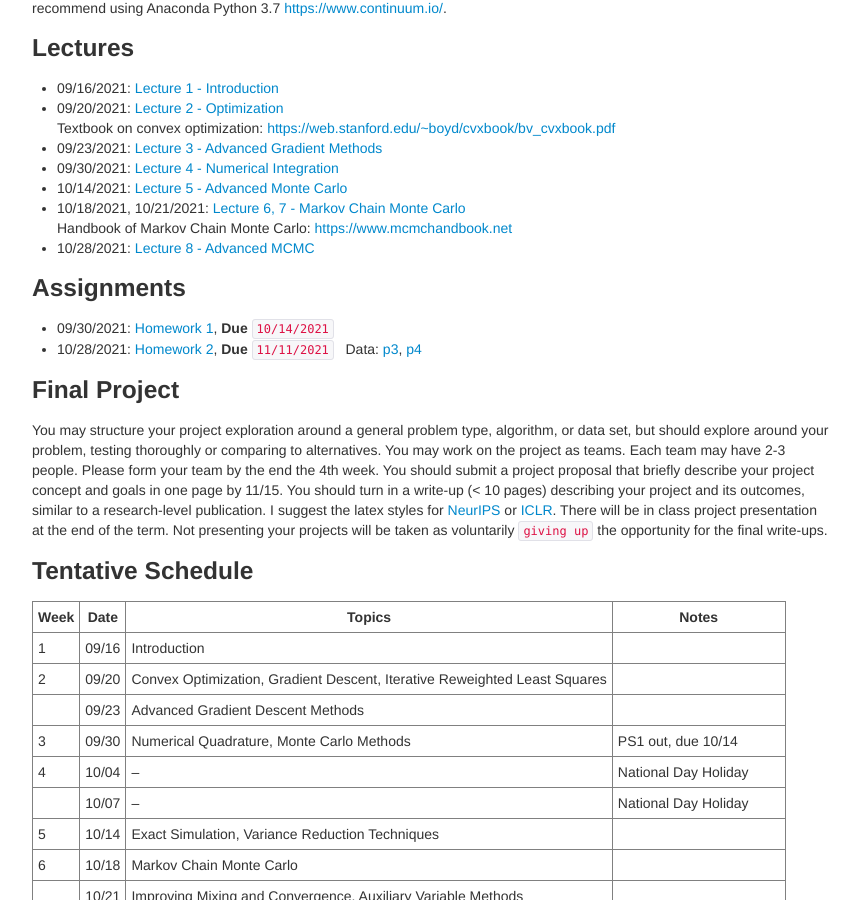
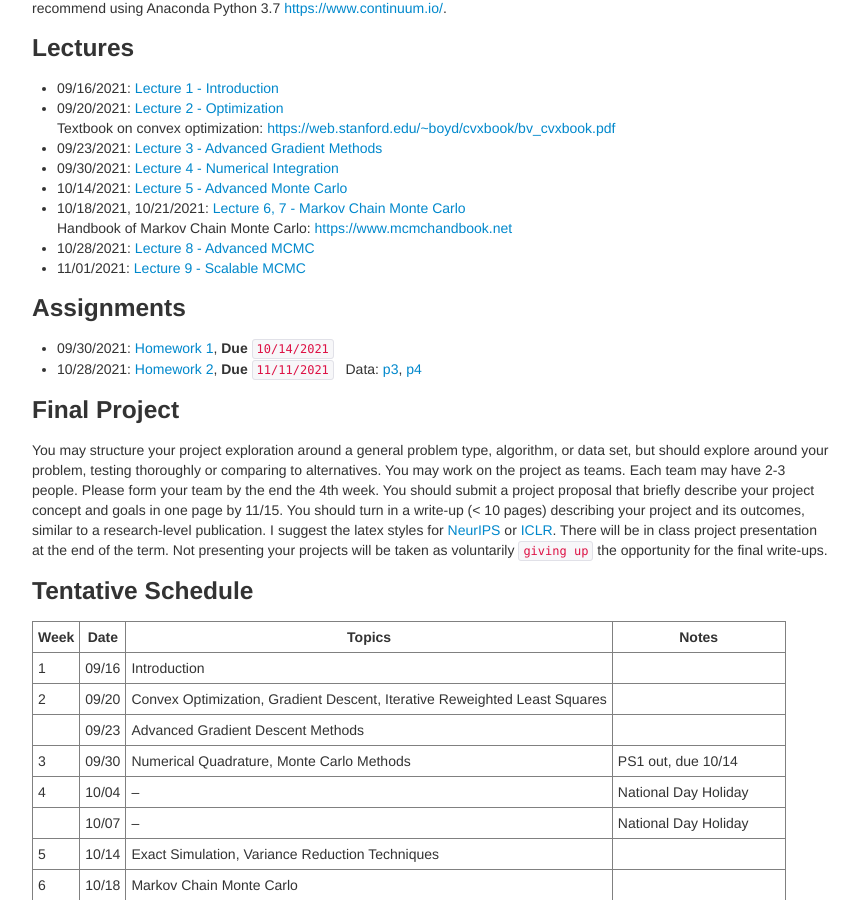
Before and after one commit to zcrabbit/zcrabbit.github.io, a Jekyll site: the page built from courses/smcm-f21.md, in a window 1280 px wide and 900 px high, scrolled down 1065 px. Shown: the whole window, without its empty margins (208-1068 px from the left). Built offline with Jekyll 4.4.1, drawn with Linux system fonts in a browser that asks for light colours.

Commit message:
lecture 9 out

```diff
--- a/courses/smcm-f21.md
+++ b/courses/smcm-f21.md
@@ -46,6 +46,7 @@ We will use python during the course. A good Python tutorial is available at <ht
 - 10/18/2021, 10/21/2021: [Lecture 6, 7 - Markov Chain Monte Carlo]({{sites.baseurl}}/static/slides/smcm_fall21/lec0607.pdf)
   Handbook of Markov Chain Monte Carlo: <https://www.mcmchandbook.net>
 - 10/28/2021: [Lecture 8 - Advanced MCMC]({{sites.baseurl}}/static/slides/smcm_fall21/lec08.pdf)
+- 11/01/2021: [Lecture 9 - Scalable MCMC]({{sites.baseurl}}/static/slides/smcm_fall21/lec09.pdf)
 
 ### Assignments
 - 09/30/2021: [Homework 1]({{sites.baseurl}}/static/slides/smcm_fall21/hw01.pdf), **Due** `10/14/2021`
```
